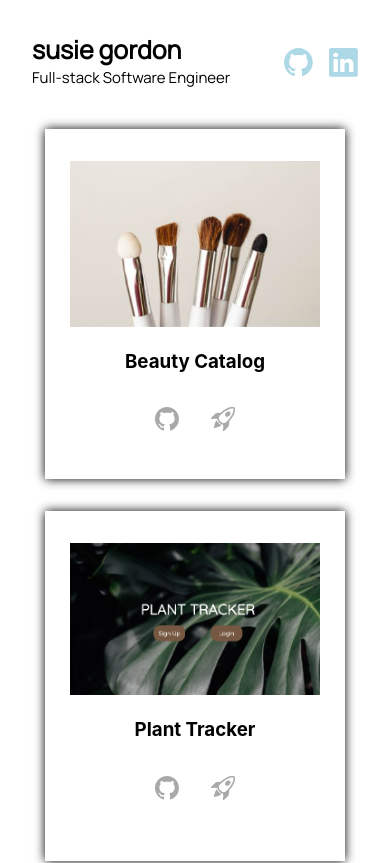
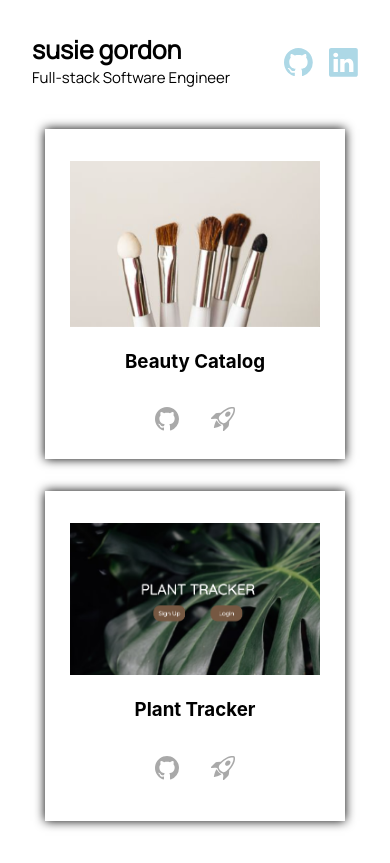
Before and after one commit to choisus08/hw_react_mini_portfolio, a React (Create React App) app: page / in a window 390 px wide. Shown: the top 863 px of the page. Built offline with nearby package versions, Linux system fonts and the light colour scheme.

Commit message:
adjust card size

```diff
--- a/src/index.css
+++ b/src/index.css
@@ -52,7 +52,7 @@ code {
   box-shadow: 0 0 10px black;
   margin: auto;
   width: 22em;
-  height: 25em
+  height: 24em
 
 }
 
@@ -115,7 +115,7 @@ code {
   }
 
   .Card {
-    height: 350px;
+    height: 330px;
     width: 300px
   }
 
```
